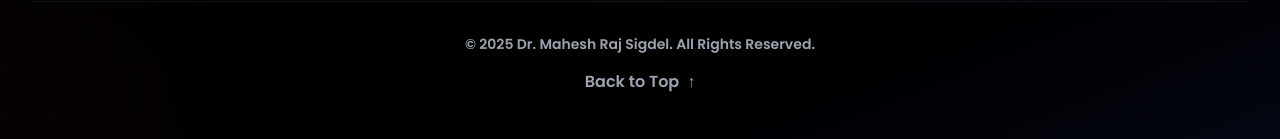
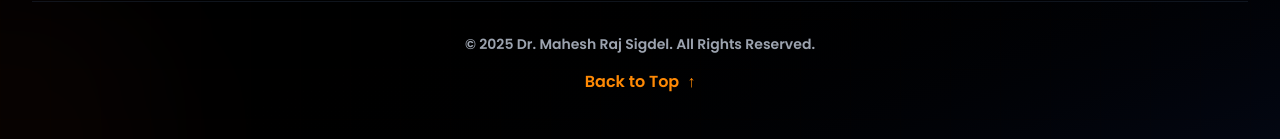
Before and after one commit to Suyog0-0/maheshrajsigdel, a Next.js app in the folder maheshrajsigdel-frontend/: page / in a window 1280 px wide. Shown: the part 1182-1321 px from the top of the page. Built offline with nearby package versions, Linux system fonts and the light colour scheme.

Commit message:
Changed color of back to top and changed title of website

```diff
--- a/maheshrajsigdel-frontend/app/layout.tsx
+++ b/maheshrajsigdel-frontend/app/layout.tsx
@@ -13,7 +13,7 @@ const poppins = Poppins({
 
 
 export const metadata: Metadata = {
-  title: "Create Next App",
+  title: "Mahesh Raj Sigdel",
   description: "Generated by create next app",
 };
 
--- a/maheshrajsigdel-frontend/components/footer.tsx
+++ b/maheshrajsigdel-frontend/components/footer.tsx
@@ -187,7 +187,7 @@ const Footer = () => {
 
           <button
             onClick={scrollToTop}
-            className="group inline-flex items-center gap-2 text-gray-400 hover:text-orange-400 transition-all duration-300 font-medium hover:-translate-y-0.5 font-[Poppins]"
+            className="group inline-flex items-center gap-2 text-orange-400 hover:text-gray-500 transition-all duration-300 font-medium hover:-translate-y-0.5 font-[Poppins]"
           >
             <span>Back to Top</span>
             <span className="transition-transform duration-300 group-hover:-translate-y-0.5">↑</span>
--- a/maheshrajsigdel-frontend/components/navbar.tsx
+++ b/maheshrajsigdel-frontend/components/navbar.tsx
@@ -147,9 +147,9 @@ const Navbar = () => {
                 onClick={toggleMenu}
               >
                 <div className="w-6 h-6 flex flex-col justify-center items-center">
-                  <span className={`block w-4 h-0.5 bg-gradient-to-r from-orange-400 to-red-400 rounded-full transition-all duration-300 ${isMenuOpen ? 'rotate-45 translate-y-0.5' : '-translate-y-0.5'}`}></span>
+                  <span className={`block w-5 h-0.5 bg-gradient-to-r from-orange-400 to-red-400 rounded-full transition-all duration-300 ${isMenuOpen ? 'rotate-45 translate-y-0.5' : '-translate-y-0.5'}`}></span>
                   <span className={`block w-4 h-0.5 bg-gradient-to-r from-orange-400 to-red-400 rounded-full transition-all duration-300 my-0.5 ${isMenuOpen ? 'opacity-0' : 'opacity-100'}`}></span>
-                  <span className={`block w-4 h-0.5 bg-gradient-to-r from-orange-400 to-red-400 rounded-full transition-all duration-300 ${isMenuOpen ? '-rotate-45 -translate-y-0.5' : 'translate-y-0.5'}`}></span>
+                  <span className={`block w-6 h-0.5 bg-gradient-to-r from-orange-400 to-red-400 rounded-full transition-all duration-300 ${isMenuOpen ? '-rotate-45 -translate-y-0.5' : 'translate-y-0.5'}`}></span>
                 </div>
               </div>
 
```
